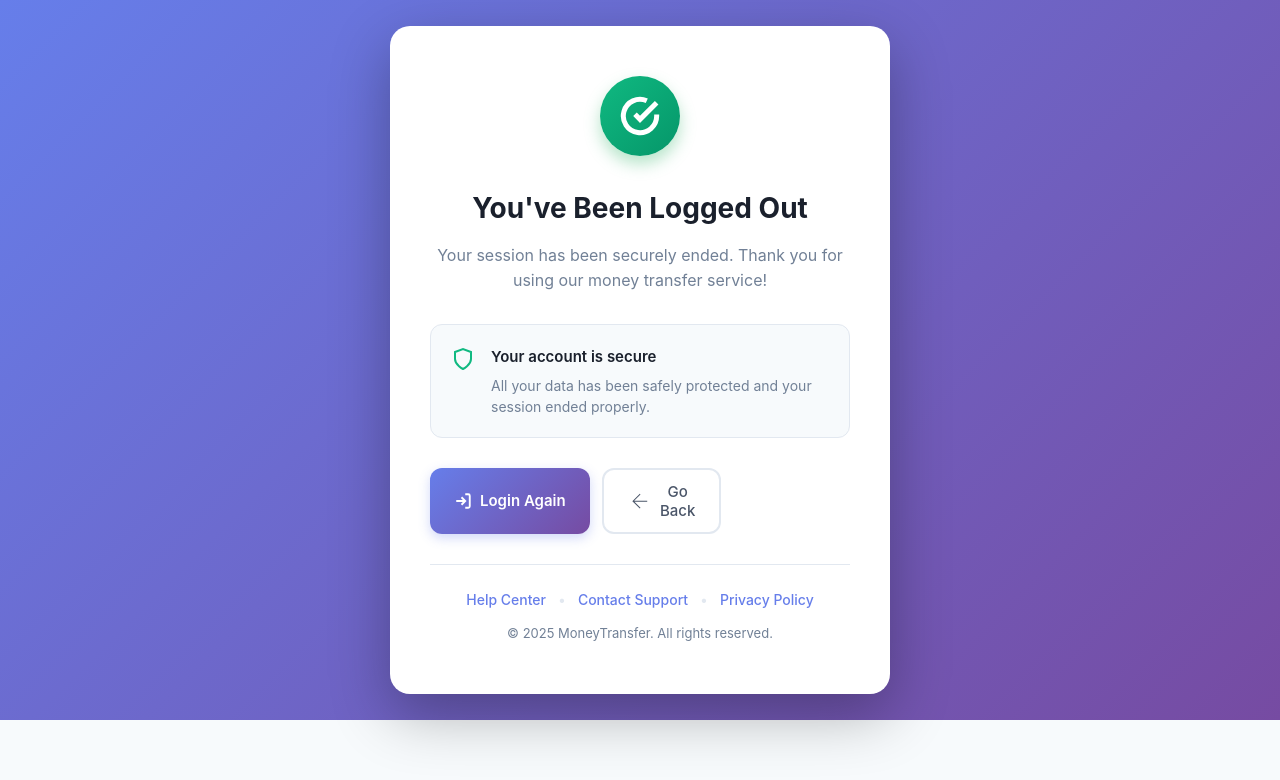
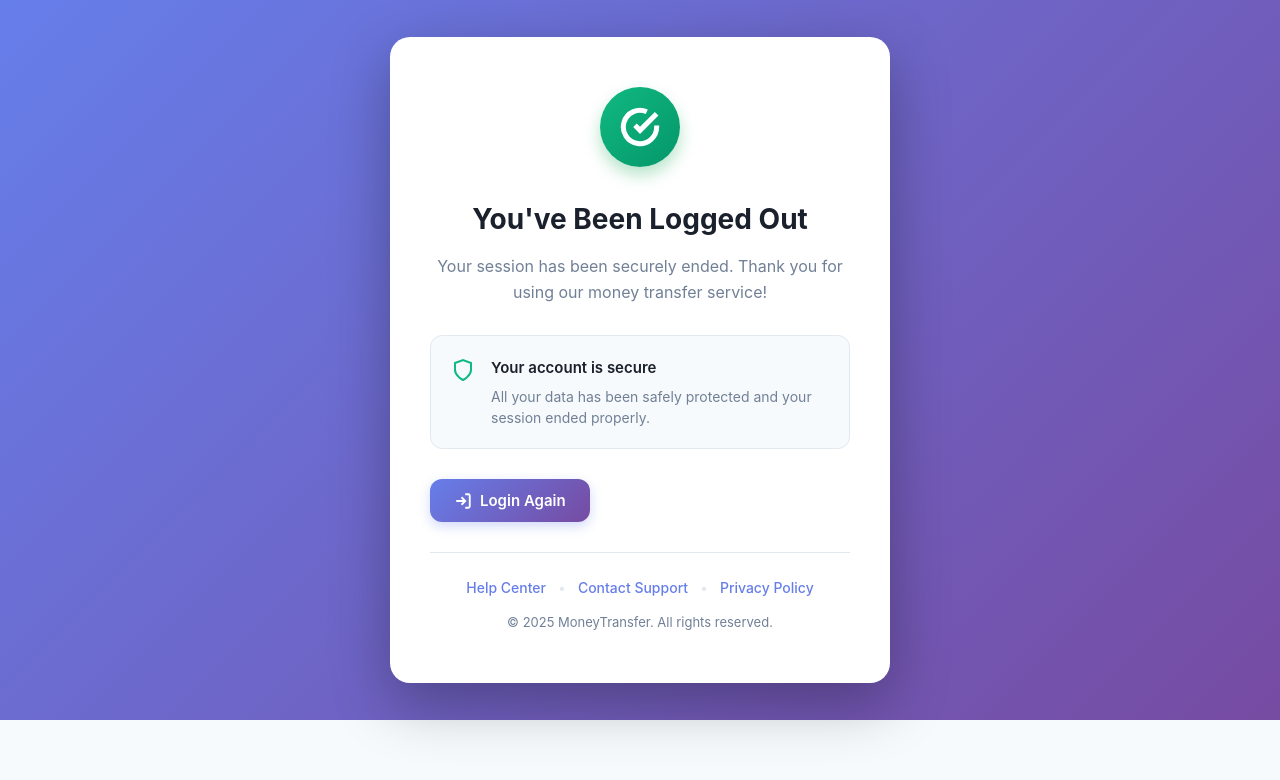
Before and after one commit to Bessmack/f_pass_repo, a React (Vite) app: page /loggedout in a window 1280 px wide. Shown: the top 780 px of the page. Built offline with nearby package versions, Linux system fonts and the light colour scheme.

Commit message:
update logout

```diff
--- a/src/pages/Logout.jsx
+++ b/src/pages/Logout.jsx
@@ -79,12 +79,6 @@ function Logout() {
             </svg>
             Login Again
           </button>
-          <button className="btn-secondary" onClick={handleGoBack}>
-            <svg viewBox="0 0 24 24" fill="none" stroke="currentColor">
-              <path d="M19 12H5M12 19l-7-7 7-7" />
-            </svg>
-            Go Back
-          </button>
         </div>
 
         <div className="logout-footer">
```
